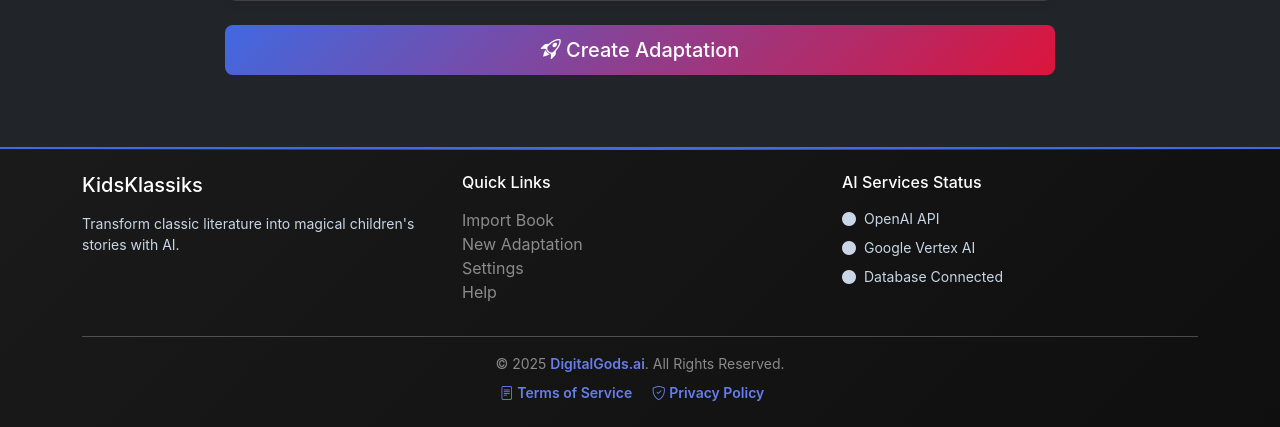
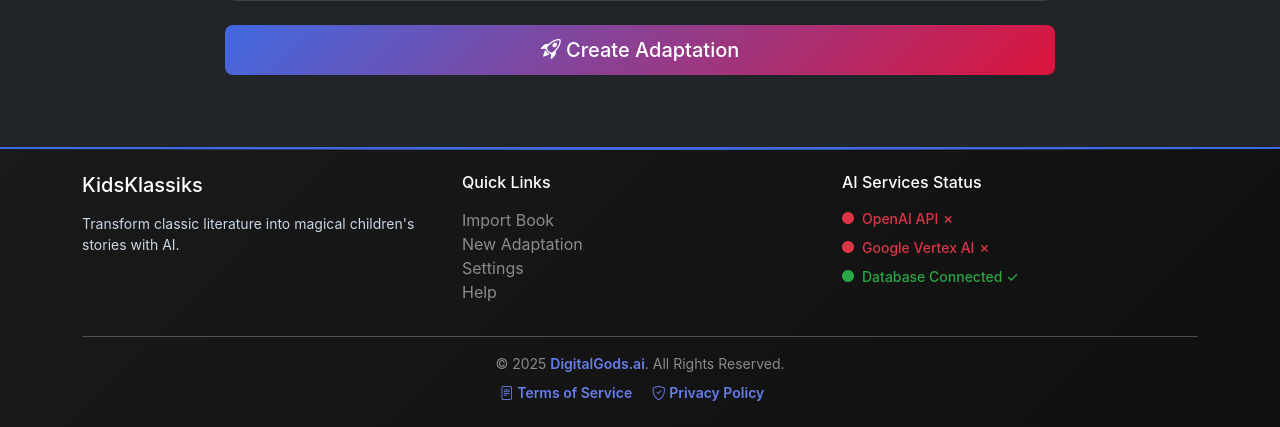
Before and after one commit to Digitalgods2/KidsFastapi, a FastAPI app: page /adaptations/create in a window 1280 px wide. Shown: the part 1749-2176 px from the top of the page. Run offline with FastAPI, Linux system fonts and the light colour scheme; tables that the repository leaves empty hold one stand-in row (values such as "Sample post"); parts of the project's set-up code (start-up, migrations or seed data) failed here and were passed over; some libraries are stand-ins or nearby versions.

Commit message:
fix: Replace infinite spinners with progress bars and fix service status lights
- Character analysis now shows animated progress bar with status messages
- Progress updates showing what's being analyzed (beginning, middle, end)
- Added 30-second warning and 60-second timeout for stuck analyses
- Service status lights now show green (✓) or red (✗) instead of white
- Better visual feedback with colored text matching status
- Improved error handling with clear error messages
- Progress bar changes color (info → warning → error) based on status

```diff
--- a/templates/layouts/base.html
+++ b/templates/layouts/base.html
@@ -549,6 +549,20 @@
 
         body.bg-dark .spinner-border.text-primary {
             color: #4a9eff !important;
+        }
+
+        /* Service status indicators - ensure visibility */
+        .bi-circle-fill {
+            font-size: 0.75rem;
+        }
+
+        /* Progress bar enhancements */
+        .progress {
+            background-color: rgba(255, 255, 255, 0.1);
+        }
+
+        body.bg-dark .progress {
+            background-color: rgba(0, 0, 0, 0.3);
         }
 
         /* Fix input and textarea contrast in dark mode */
@@ -909,16 +923,22 @@
                 <div class="col-md-4">
                     <h6 class="mb-3 text-white">AI Services Status</h6>
                     <div class="d-flex align-items-center mb-2">
-                        <i class="bi bi-circle-fill text-{{ 'success' if openai_status else 'danger' }} me-2 small"></i>
-                        <span class="text-white-50 small">OpenAI API</span>
+                        <i class="bi bi-circle-fill me-2 small" style="color: {{ '#28a745' if openai_status else '#dc3545' }} !important;"></i>
+                        <span class="small" style="color: {{ '#28a745' if openai_status else '#dc3545' }} !important; font-weight: 500;">
+                            OpenAI API {{ '✓' if openai_status else '✗' }}
+                        </span>
                     </div>
                     <div class="d-flex align-items-center mb-2">
-                        <i class="bi bi-circle-fill text-{{ 'success' if vertex_status else 'danger' }} me-2 small"></i>
-                        <span class="text-white-50 small">Google Vertex AI</span>
+                        <i class="bi bi-circle-fill me-2 small" style="color: {{ '#28a745' if vertex_status else '#dc3545' }} !important;"></i>
+                        <span class="small" style="color: {{ '#28a745' if vertex_status else '#dc3545' }} !important; font-weight: 500;">
+                            Google Vertex AI {{ '✓' if vertex_status else '✗' }}
+                        </span>
                     </div>
                     <div class="d-flex align-items-center">
-                        <i class="bi bi-circle-fill text-success me-2 small"></i>
-                        <span class="text-white-50 small">Database Connected</span>
+                        <i class="bi bi-circle-fill me-2 small" style="color: #28a745 !important;"></i>
+                        <span class="small" style="color: #28a745 !important; font-weight: 500;">
+                            Database Connected ✓
+                        </span>
                     </div>
                 </div>
             </div>
--- a/templates/pages/create_adaptation.html
+++ b/templates/pages/create_adaptation.html
@@ -369,13 +369,77 @@ function analyzeCharacters() {
     document.getElementById('character-analysis-results').style.display = 'none';
     document.getElementById('analyze-characters-btn').disabled = true;
 
-    // Update progress message with more detail
+    // Update progress message with progress bar
+    let startTime = Date.now();
+    let progressPercent = 0;
+
     document.getElementById('character-analysis-progress').innerHTML = `
-        <div class="spinner-border spinner-border-sm me-2" role="status"></div>
-        <strong>Analyzing book comprehensively...</strong><br>
-        <small>Scanning beginning, middle, and end sections to find ALL characters.<br>
-        This thorough analysis may take 30-60 seconds.</small>
+        <strong>Analyzing book comprehensively...</strong>
+        <div class="progress mt-2 mb-2" style="height: 25px;">
+            <div id="analysis-progress-bar" class="progress-bar progress-bar-striped progress-bar-animated bg-info"
+                 role="progressbar" style="width: 5%"
+                 aria-valuenow="5" aria-valuemin="0" aria-valuemax="100">
+                Starting analysis...
+            </div>
+        </div>
+        <small class="text-muted">Scanning beginning, middle, and end sections to find ALL characters.</small>
+        <div class="mt-2">
+            <small id="progress-status">📖 Reading book content...</small>
+        </div>
     `;
+
+    // Simulate progress updates
+    const progressMessages = [
+        { time: 2000, percent: 15, text: "📖 Reading book content...", status: "Analyzing beginning chapters..." },
+        { time: 5000, percent: 30, text: "🔍 Scanning for characters...", status: "Processing middle sections..." },
+        { time: 8000, percent: 45, text: "👥 Identifying main characters...", status: "Analyzing character relationships..." },
+        { time: 12000, percent: 60, text: "📚 Analyzing story context...", status: "Scanning end chapters..." },
+        { time: 16000, percent: 75, text: "✨ Processing minor characters...", status: "Finalizing character list..." },
+        { time: 20000, percent: 85, text: "🎭 Completing analysis...", status: "Almost done..." }
+    ];
+
+    let progressTimeouts = [];
+    progressMessages.forEach(msg => {
+        let timeout = setTimeout(() => {
+            const bar = document.getElementById('analysis-progress-bar');
+            const status = document.getElementById('progress-status');
+            if (bar && status) {
+                bar.style.width = msg.percent + '%';
+                bar.setAttribute('aria-valuenow', msg.percent);
+                bar.textContent = msg.status;
+                status.innerHTML = msg.text;
+            }
+        }, msg.time);
+        progressTimeouts.push(timeout);
+    });
+
+    // Add timeout warning after 30 seconds
+    let warningTimeout = setTimeout(() => {
+        const progressDiv = document.getElementById('character-analysis-progress');
+        if (progressDiv && progressDiv.style.display !== 'none') {
+            const bar = document.getElementById('analysis-progress-bar');
+            if (bar) {
+                bar.classList.remove('bg-info');
+                bar.classList.add('bg-warning');
+                bar.textContent = 'Taking longer than expected...';
+            }
+        }
+    }, 30000);
+
+    // Add error timeout after 60 seconds
+    let errorTimeout = setTimeout(() => {
+        const progressDiv = document.getElementById('character-analysis-progress');
+        if (progressDiv && progressDiv.style.display !== 'none') {
+            progressDiv.innerHTML = `
+                <div class="alert alert-danger">
+                    <i class="bi bi-exclamation-triangle"></i>
+                    <strong>Analysis Timeout</strong><br>
+                    The character analysis is taking too long. Please try again or enter characters manually.
+                </div>
+            `;
+            document.getElementById('analyze-characters-btn').disabled = false;
+        }
+    }, 60000);
 
     // Make AJAX call to analyze characters
     fetch('/books/analyze-characters', {
@@ -387,7 +451,24 @@ function analyzeCharacters() {
     })
     .then(response => response.json())
     .then(data => {
-        document.getElementById('character-analysis-progress').style.display = 'none';
+        // Clear all progress timeouts
+        progressTimeouts.forEach(t => clearTimeout(t));
+        clearTimeout(warningTimeout);
+        clearTimeout(errorTimeout);
+
+        // Complete the progress bar
+        const bar = document.getElementById('analysis-progress-bar');
+        if (bar) {
+            bar.style.width = '100%';
+            bar.setAttribute('aria-valuenow', 100);
+            bar.classList.remove('bg-warning');
+            bar.classList.add('bg-success');
+            bar.textContent = 'Analysis complete!';
+        }
+
+        setTimeout(() => {
+            document.getElementById('character-analysis-progress').style.display = 'none';
+        }, 500);
 
         if (data.success && data.characters) {
             // Add characters to textarea
@@ -413,9 +494,22 @@ function analyzeCharacters() {
         }
     })
     .catch(error => {
+        // Clear all timeouts
+        progressTimeouts.forEach(t => clearTimeout(t));
+        clearTimeout(warningTimeout);
+        clearTimeout(errorTimeout);
+
         console.error('Error:', error);
-        alert('Error analyzing characters. Please enter them manually.');
-        document.getElementById('character-analysis-progress').style.display = 'none';
+        document.getElementById('character-analysis-progress').innerHTML = `
+            <div class="alert alert-danger">
+                <i class="bi bi-exclamation-triangle"></i>
+                <strong>Error analyzing characters</strong><br>
+                Please enter characters manually or try again.
+            </div>
+        `;
+        setTimeout(() => {
+            document.getElementById('character-analysis-progress').style.display = 'none';
+        }, 3000);
     })
     .finally(() => {
         document.getElementById('analyze-characters-btn').disabled = false;
```
